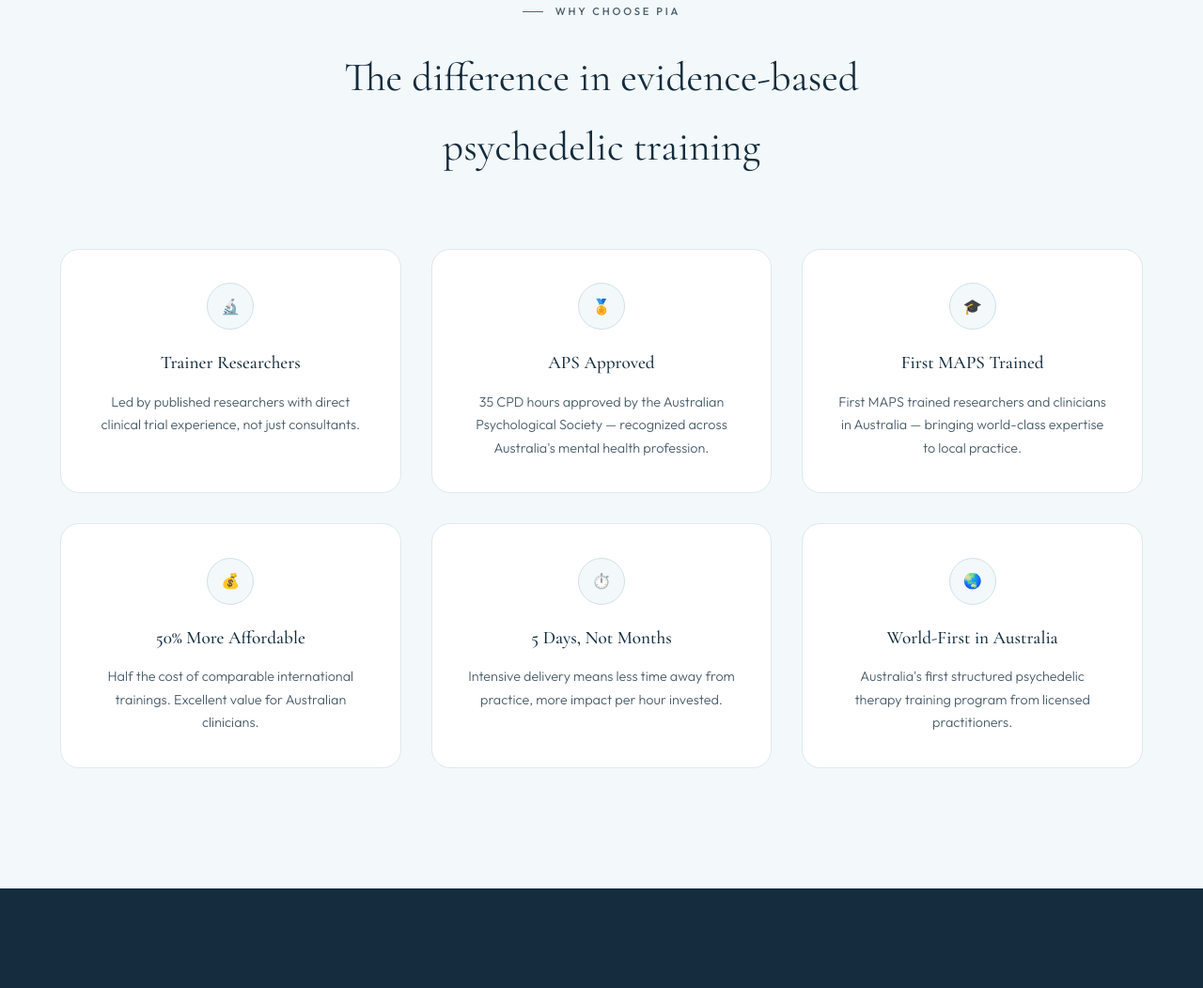
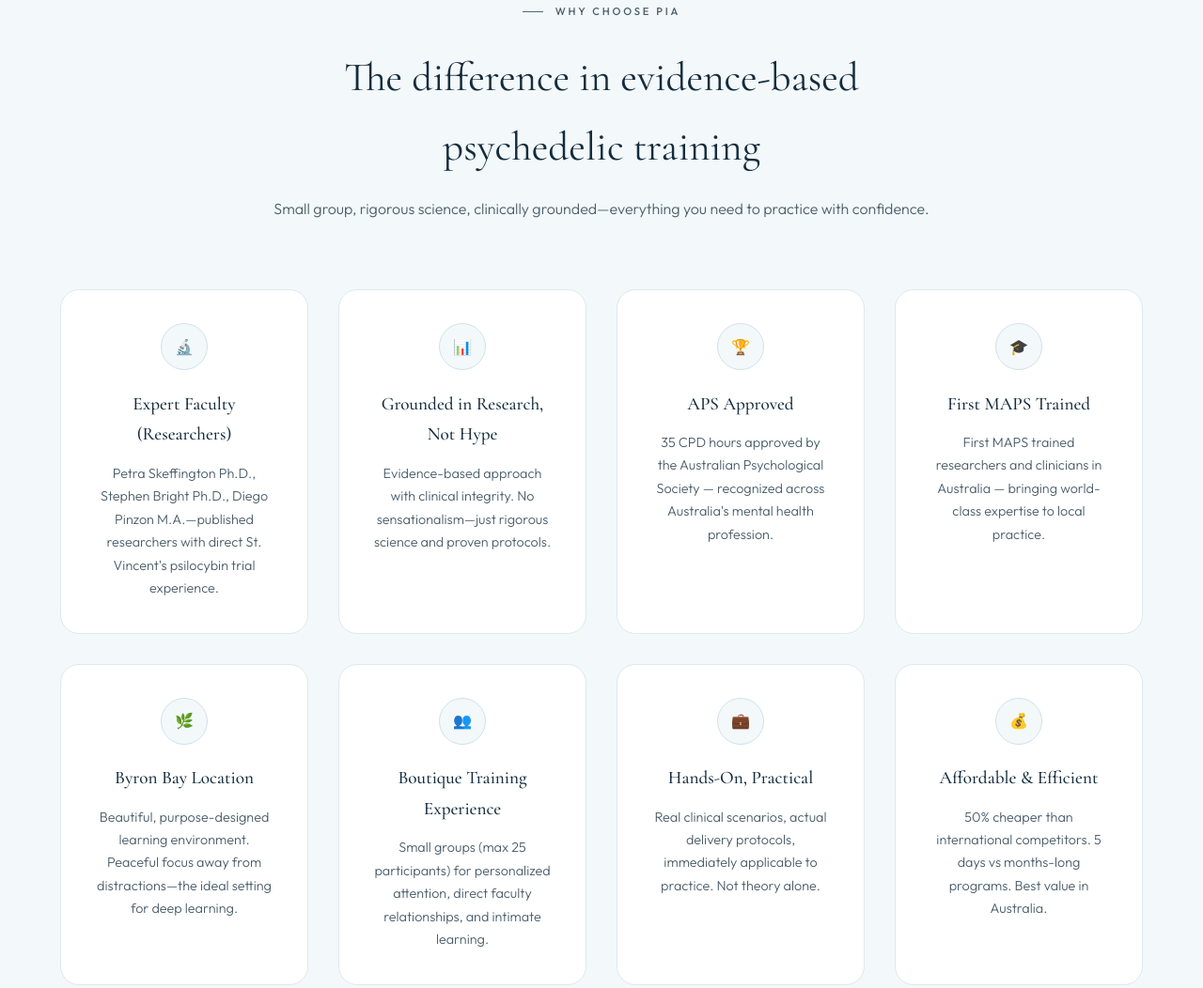
Before and after one commit to auscolmn/pia-website, a website: page training.html in a window 1280 px wide. Shown: the part 4156-5208 px from the top of the page at 94% size. Drawn offline with nearby package versions, Linux system fonts and the light colour scheme.

Commit message:
enhance: add 8 differentiator cards including 'Grounded in Research, Not Hype', Byron Bay, and Boutique Experience

```diff
--- a/training.html
+++ b/training.html
@@ -204,7 +204,7 @@ nav.scrolled {
 .detail-list li::before { content: '→'; position: absolute; left: 0; color: var(--slate); font-weight: bold; }
 .detail-list strong { color: var(--navy-deep); }
 
-.why-choose { max-width: 1200px; margin: 0 auto; display: grid; grid-template-columns: repeat(3,1fr); gap: 2rem; }
+.why-choose { max-width: 1400px; margin: 0 auto; display: grid; grid-template-columns: repeat(4,1fr); gap: 2rem; }
 .why-card {
   background: var(--white); border: 1px solid var(--border-light);
   border-radius: 20px; padding: 2.2rem; text-align: center; transition: all 0.4s ease;
@@ -276,7 +276,8 @@ footer { padding: 5rem 4rem 2rem; background: var(--navy-dark); color: white; }
   nav { padding: 1.2rem 2rem; }
   nav.scrolled { padding: 1rem 2rem; }
   .intro-grid, .detail-grid { grid-template-columns: 1fr; gap: 3rem; }
-  .course-grid, .why-choose, .testimonial-cards { grid-template-columns: 1fr; }
+  .course-grid, .testimonial-cards { grid-template-columns: 1fr; }
+  .why-choose { grid-template-columns: repeat(2,1fr); }
   .footer-inner { grid-template-columns: 1fr 1fr; }
 }
 @media (max-width: 768px) {
@@ -288,6 +289,7 @@ footer { padding: 5rem 4rem 2rem; background: var(--navy-dark); color: white; }
   .section, .cta-section { padding: 5rem 1.5rem; }
   .course-meta { flex-direction: column; }
   .detail-grid { grid-template-columns: 1fr; }
+  .why-choose { grid-template-columns: 1fr; }
 }
 </style>
 </head>
@@ -468,15 +470,21 @@ footer { padding: 5rem 4rem 2rem; background: var(--navy-dark); color: white; }
   <div class="course-header reveal">
     <p class="section-label" style="justify-content:center;">Why Choose PIA</p>
     <h2>The difference in evidence-based psychedelic training</h2>
+    <p>Small group, rigorous science, clinically grounded—everything you need to practice with confidence.</p>
   </div>
   <div class="why-choose">
     <div class="why-card reveal">
       <div class="why-icon">🔬</div>
-      <h4 class="why-title">Trainer Researchers</h4>
-      <p class="why-text">Led by published researchers with direct clinical trial experience, not just consultants.</p>
+      <h4 class="why-title">Expert Faculty (Researchers)</h4>
+      <p class="why-text">Petra Skeffington Ph.D., Stephen Bright Ph.D., Diego Pinzon M.A.—published researchers with direct St. Vincent's psilocybin trial experience.</p>
     </div>
     <div class="why-card reveal">
-      <div class="why-icon">🏅</div>
+      <div class="why-icon">📊</div>
+      <h4 class="why-title">Grounded in Research, Not Hype</h4>
+      <p class="why-text">Evidence-based approach with clinical integrity. No sensationalism—just rigorous science and proven protocols.</p>
+    </div>
+    <div class="why-card reveal">
+      <div class="why-icon">🏆</div>
       <h4 class="why-title">APS Approved</h4>
       <p class="why-text">35 CPD hours approved by the Australian Psychological Society — recognized across Australia's mental health profession.</p>
     </div>
@@ -486,19 +494,24 @@ footer { padding: 5rem 4rem 2rem; background: var(--navy-dark); color: white; }
       <p class="why-text">First MAPS trained researchers and clinicians in Australia — bringing world-class expertise to local practice.</p>
     </div>
     <div class="why-card reveal">
-      <div class="why-icon">💰</div>
-      <h4 class="why-title">50% More Affordable</h4>
-      <p class="why-text">Half the cost of comparable international trainings. Excellent value for Australian clinicians.</p>
+      <div class="why-icon">🌿</div>
+      <h4 class="why-title">Byron Bay Location</h4>
+      <p class="why-text">Beautiful, purpose-designed learning environment. Peaceful focus away from distractions—the ideal setting for deep learning.</p>
     </div>
     <div class="why-card reveal">
-      <div class="why-icon">⏱️</div>
-      <h4 class="why-title">5 Days, Not Months</h4>
-      <p class="why-text">Intensive delivery means less time away from practice, more impact per hour invested.</p>
+      <div class="why-icon">👥</div>
+      <h4 class="why-title">Boutique Training Experience</h4>
+      <p class="why-text">Small groups (max 25 participants) for personalized attention, direct faculty relationships, and intimate learning.</p>
     </div>
     <div class="why-card reveal">
-      <div class="why-icon">🌏</div>
-      <h4 class="why-title">World-First in Australia</h4>
-      <p class="why-text">Australia's first structured psychedelic therapy training program from licensed practitioners.</p>
+      <div class="why-icon">💼</div>
+      <h4 class="why-title">Hands-On, Practical</h4>
+      <p class="why-text">Real clinical scenarios, actual delivery protocols, immediately applicable to practice. Not theory alone.</p>
+    </div>
+    <div class="why-card reveal">
+      <div class="why-icon">💰</div>
+      <h4 class="why-title">Affordable & Efficient</h4>
+      <p class="why-text">50% cheaper than international competitors. 5 days vs months-long programs. Best value in Australia.</p>
     </div>
   </div>
 </section>
```
